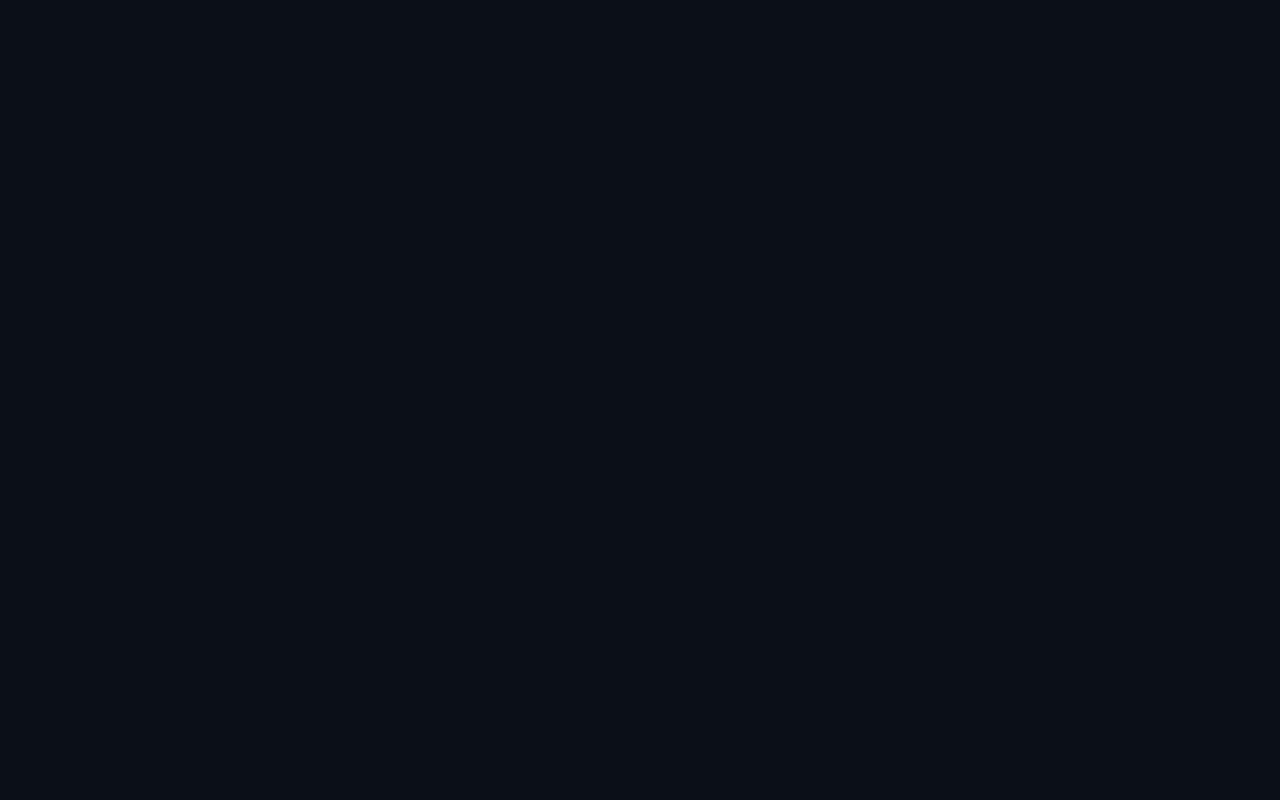
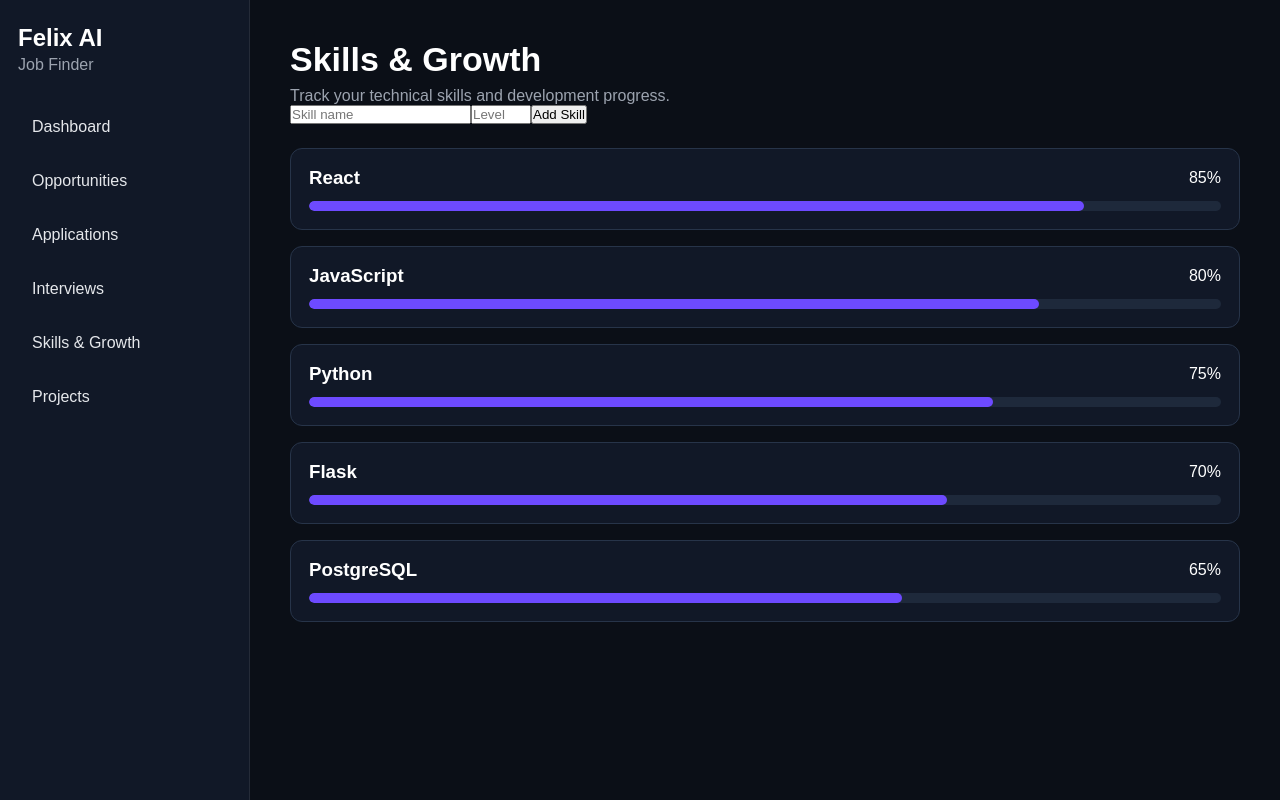
Before and after one commit to felixbritez26/JOB-GO-IA, a React (Vite) app: page /skills in a window 1280 px wide. Before the commit this address had no page. Built offline with nearby package versions, Linux system fonts and the light colour scheme.

Commit message:
forcontinuelater

```diff
--- a/src/App.jsx
+++ b/src/App.jsx
@@ -3,6 +3,7 @@
 import Opportunities from "./pages/Opportunities";
 import Applications from "./pages/Applications";
 import Interviews from "./pages/Interviews";
+import Skills from "./pages/Skills";
 
 function App() {
   return (
@@ -12,6 +13,7 @@
         <Route path="/interviews" element={<Interviews />} />
         <Route path="/opportunities" element={<Opportunities />} />
         <Route path="/applications" element={<Applications />} />
+        <Route path="/skills" element={<Skills />} />
       </Routes>
     </BrowserRouter>
   );
--- a/src/components/Sidebar.jsx
+++ b/src/components/Sidebar.jsx
@@ -11,7 +11,7 @@
         <Link to="/opportunities">Opportunities</Link>
         <Link to="/applications">Applications</Link>
         <Link to="/interviews">Interviews</Link>
-        <p>Skills & Growth</p>
+        <Link to="/skills">Skills & Growth</Link>
         <p>Projects</p>
       </nav>
     </aside>
--- a/src/index.css
+++ b/src/index.css
@@ -460,3 +460,40 @@
 .delete-interview-btn:hover {
   background: rgba(239, 68, 68, 0.12);
 }
+.skills-container {
+  display: grid;
+  gap: 16px;
+  margin-top: 24px;
+}
+
+.skill-card {
+  padding: 18px;
+  background: #111827;
+  border: 1px solid #273449;
+  border-radius: 12px;
+}
+
+.skill-header {
+  display: flex;
+  justify-content: space-between;
+  align-items: center;
+  margin-bottom: 12px;
+}
+
+.skill-header h3 {
+  margin: 0;
+}
+
+.skill-progress {
+  width: 100%;
+  height: 10px;
+  background: #1e293b;
+  border-radius: 20px;
+  overflow: hidden;
+}
+
+.skill-progress-fill {
+  height: 100%;
+  background: #6d4aff;
+  border-radius: 20px;
+}
--- /dev/null
+++ b/src/pages/Skills.jsx
@@ -0,0 +1,50 @@
+import Sidebar from "../components/Sidebar";
+import { useState } from "react";
+
+function Skills() {
+  const [skills, setSkills] = useState([
+    { name: "React", level: 85 },
+    { name: "JavaScript", level: 80 },
+    { name: "Python", level: 75 },
+    { name: "Flask", level: 70 },
+    { name: "PostgreSQL", level: 65 },
+  ]);
+
+  return (
+    <div className="dashboard">
+      <Sidebar />
+
+      <main className="dashboard-content">
+        <h1>Skills & Growth</h1>
+        <p>Track your technical skills and development progress.</p>
+
+        <div className="skill-form">
+          <input type="text" placeholder="Skill name" />
+
+          <input type="number" placeholder="Level" min="0" max="100" />
+
+          <button>Add Skill</button>
+        </div>
+
+        <div className="skills-container">
+          {skills.map((skill) => (
+            <div className="skill-card" key={skill.name}>
+              <div className="skill-header">
+                <h3>{skill.name}</h3>
+                <span>{skill.level}%</span>
+              </div>
+              <div className="skill-progress">
+                <div
+                  className="skill-progress-fill"
+                  style={{ width: `${skill.level}%` }}
+                ></div>
+              </div>
+            </div>
+          ))}
+        </div>
+      </main>
+    </div>
+  );
+}
+
+export default Skills;
```
